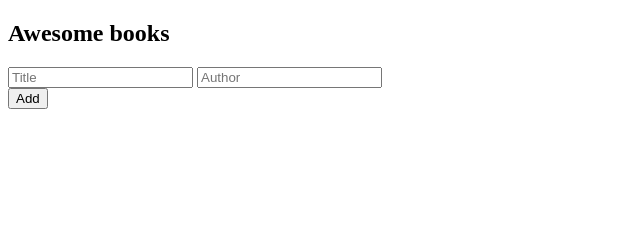
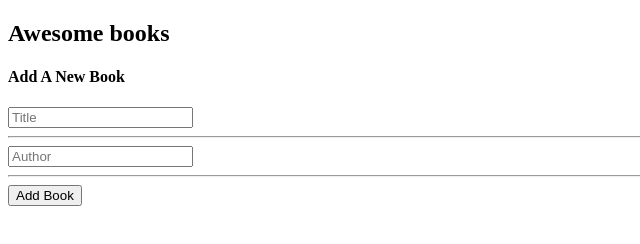
Before and after one commit to ifeanyi305/Ifeanyi305-AwesomeBooks, a website: page index.html in a window 1280 px wide. Shown: the whole page, without its empty margins (0-640 px from the left). Drawn offline with Linux system fonts and the light colour scheme.

Commit message:
Update file

```diff
--- a/index.html
+++ b/index.html
@@ -13,15 +13,19 @@
             <header>
                 <h1>Awesome books</h1>
             </header>
-            <div id="books-title">
+            <div id="book-collection">
 
             </div>
         </div>
     </section>
-    <form action="">
+    <form class="book-input">
+        <h4 class="h2-size">Add A New Book</h4>
         <input type="text" name="text" id="title" placeholder="Title">
-        <input type="text" name="Author" id="Author" placeholder="Author">
+        <hr>
+        <input type="text" name="Author" id="author" placeholder="Author">
+        <hr>
+        <button type="submit" id="add-button">Add Book</button>
     </form>
-    <button>Add</button>
+
 </body>
 </html>
```
